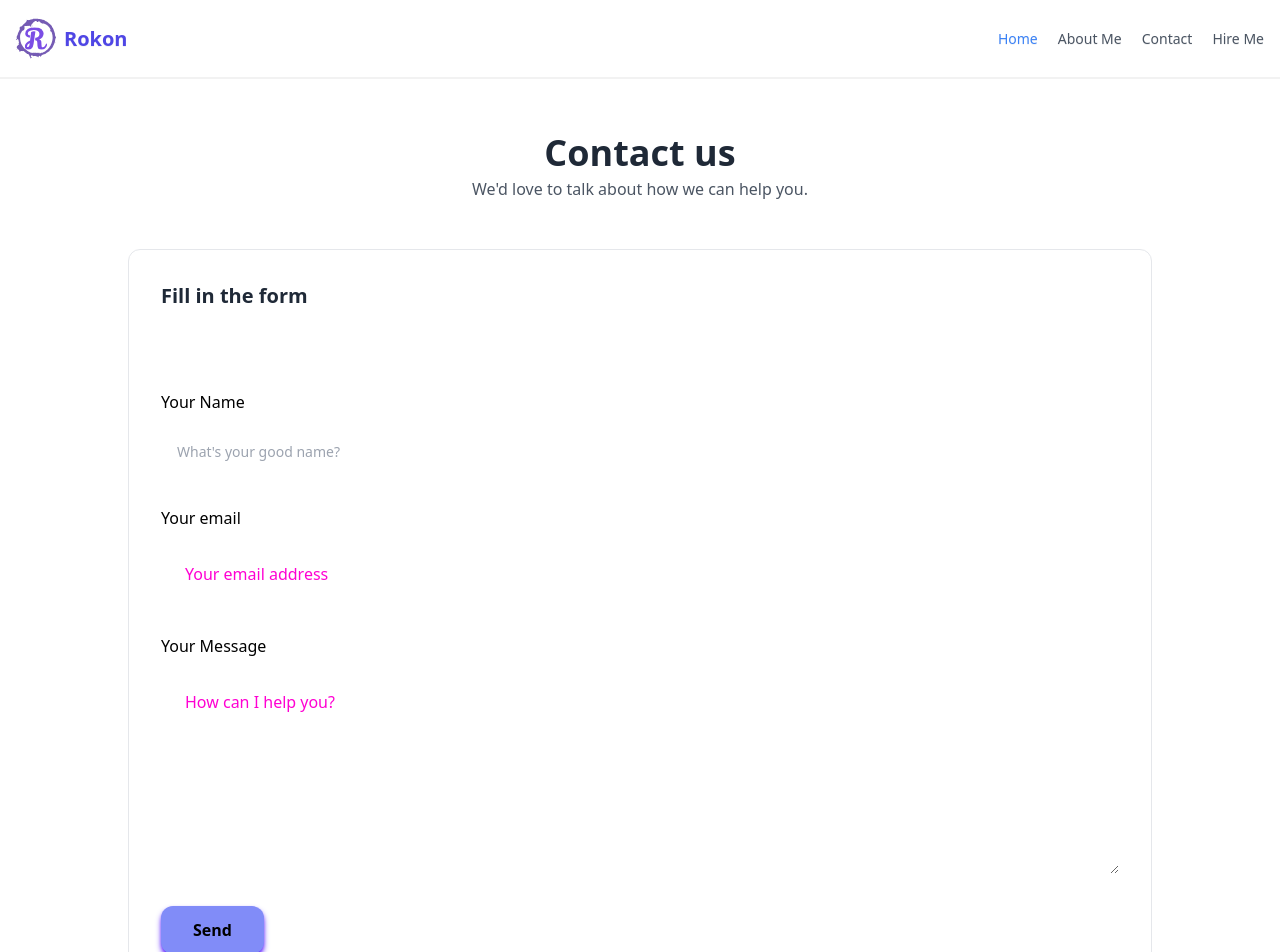
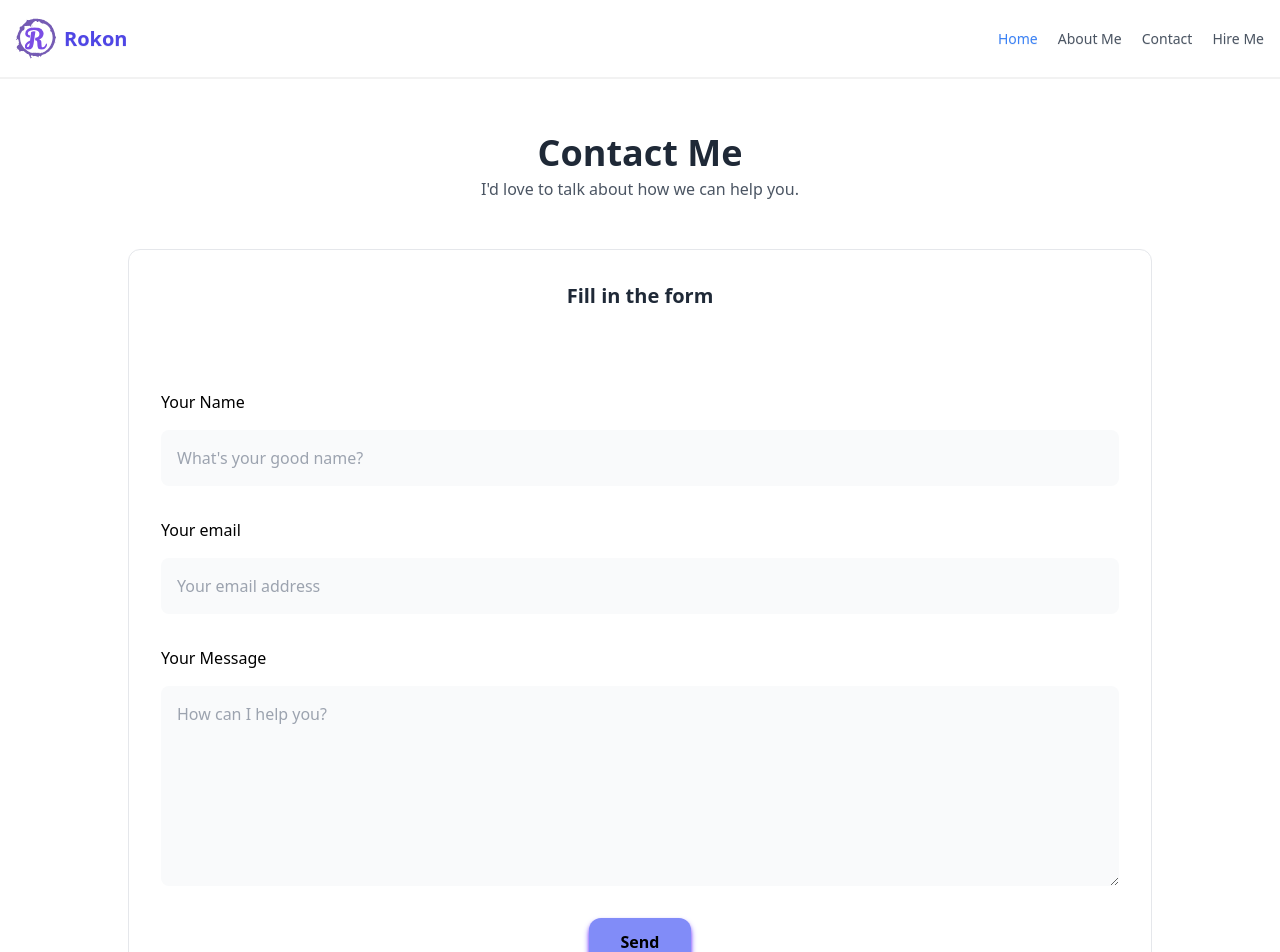
Before and after one commit to mrokonuzzaman040/my-resume, a React (Vite) app: page /hireme in a window 1280 px wide. Shown: the top 952 px of the page. Built offline with nearby package versions, Linux system fonts and the light colour scheme.

Commit message:
Add react-toastify library for displaying toast notifications

```diff
--- a/package.json
+++ b/package.json
@@ -20,6 +20,7 @@
     "react-icons": "^4.12.0",
     "react-lottie": "^1.2.3",
     "react-router-dom": "^6.20.1",
+    "react-toastify": "^9.1.3",
     "react-typical": "^0.1.3",
     "sort-by": "^1.2.0"
   },
--- a/src/Layout/Home/Contact/Contact.jsx
+++ b/src/Layout/Home/Contact/Contact.jsx
@@ -1,5 +1,7 @@
 import React, { useRef, useState } from 'react';
 import emailjs from "@emailjs/browser";
+import { ToastContainer, toast } from 'react-toastify';
+import 'react-toastify/dist/ReactToastify.css';
 
 
 const Contact = () => {
@@ -10,8 +12,6 @@ const Contact = () => {
         email: "",
         message: "",
     });
-
-
     const [loading, setLoading] = useState(false);
 
     const handleChange = (e) => {
@@ -45,7 +45,8 @@ const Contact = () => {
             .then(
                 () => {
                     setLoading(false);
-                    alert("Thank you. I will get back to you as soon as possible.");
+                    // alert("Thank you. I will get back to you as soon as possible.");
+                    toast.success("Thank you. I will get back to you as soon as possible.");
 
                     setForm({
                         name: "",
@@ -55,7 +56,8 @@ const Contact = () => {
                 },
                 (error) => {
                     setLoading(false);
-                    alert("Ahh, something went wrong. Please try again.");
+                    // alert("Ahh, something went wrong. Please try again.");
+                    toast.error("Ahh, something went wrong. Please try again.");
                 }
             );
     };
@@ -65,16 +67,16 @@ const Contact = () => {
             <div class="max-w-2xl lg:max-w-5xl mx-auto">
                 <div class="text-center">
                     <h1 class="text-3xl font-bold text-gray-800 sm:text-4xl dark:text-black">
-                        Contact us
+                        Contact Me
                     </h1>
                     <p class="mt-1 text-gray-600 dark:text-gray-400">
-                        We'd love to talk about how we can help you.
+                        I'd love to talk about how we can help you.
                     </p>
                 </div>
 
                 <div class="mt-12 grid items-center">
                     <div class="flex flex-col border rounded-xl p-4 sm:p-6 lg:p-8 dark:border-gray-700">
-                        <h2 class="mb-8 text-xl font-semibold text-balck">
+                        <h2 class="mb-8 text-xl text-center font-semibold text-balck">
                             Fill in the form
                         </h2>
 
@@ -91,7 +93,7 @@ const Contact = () => {
                                     value={form.name}
                                     onChange={handleChange}
                                     placeholder="What's your good name?"
-                                    className='py-3 px-4 block w-full border-gray-200 rounded-lg text-sm focus:border-blue-500 focus:ring-blue-500 disabled:opacity-50 disabled:pointer-events-none dark:bg-slate-900 dark:border-gray-700 dark:text-gray-400 dark:focus:ring-gray-600'
+                                    className='bg-gray-50 p-4 rounded-lg outline-none border-none font-medium'
                                 />
                             </label>
                             <label className='flex flex-col'>
@@ -102,7 +104,7 @@ const Contact = () => {
                                     value={form.email}
                                     onChange={handleChange}
                                     placeholder="Your email address"
-                                    className='bg-tertiary py-4 px-6 placeholder:text-secondary text-black rounded-lg outline-none border-none font-medium'
+                                    className='bg-gray-50 p-4 rounded-lg outline-none border-none font-medium'
                                 />
                             </label>
                             <label className='flex flex-col'>
@@ -113,20 +115,23 @@ const Contact = () => {
                                     value={form.message}
                                     onChange={handleChange}
                                     placeholder='How can I help you?'
-                                    className='bg-tertiary bg-gra py-4 px-6 placeholder:text-secondary text-black rounded-lg outline-none border-none font-medium'
+                                    className='bg-gray-50 p-4 rounded-lg outline-none border-none font-medium'
                                 />
                             </label>
 
+                            <div className="flex justify-center">
                                 <button
                                     type='submit'
                                     className='bg-tertiary bg-indigo-400 py-3 px-8 rounded-xl outline-none w-fit text-black font-bold shadow-md shadow-primary'
                                 >
                                     {loading ? "Sending..." : "Send"}
                                 </button>
+                            </div>
                         </form>
                     </div>
                 </div>
             </div>
+            <ToastContainer />
         </div>
 
     );
--- a/src/Layout/Home/Hero/Hero.jsx
+++ b/src/Layout/Home/Hero/Hero.jsx
@@ -1,4 +1,3 @@
-import React from 'react';
 import Typical from 'react-typical'
 import Lottie from 'react-lottie';
 import loti from '../../../image/Animation - 1702238395000.json'
```
Also changed, not shown: 1 other file (tests, documents, lock files or other folders). Lines whose indentation alone changed are shown as unchanged.
